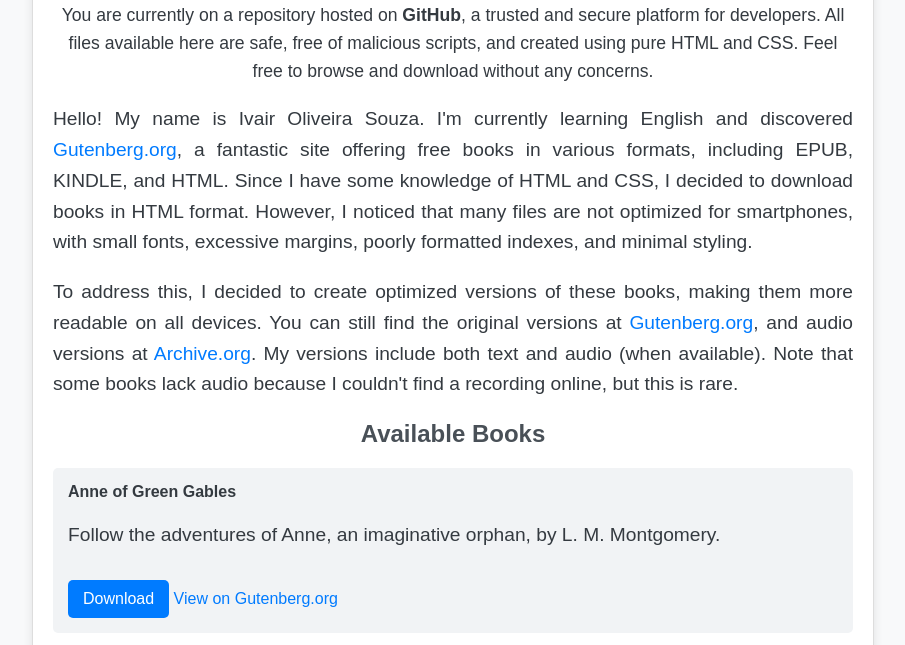
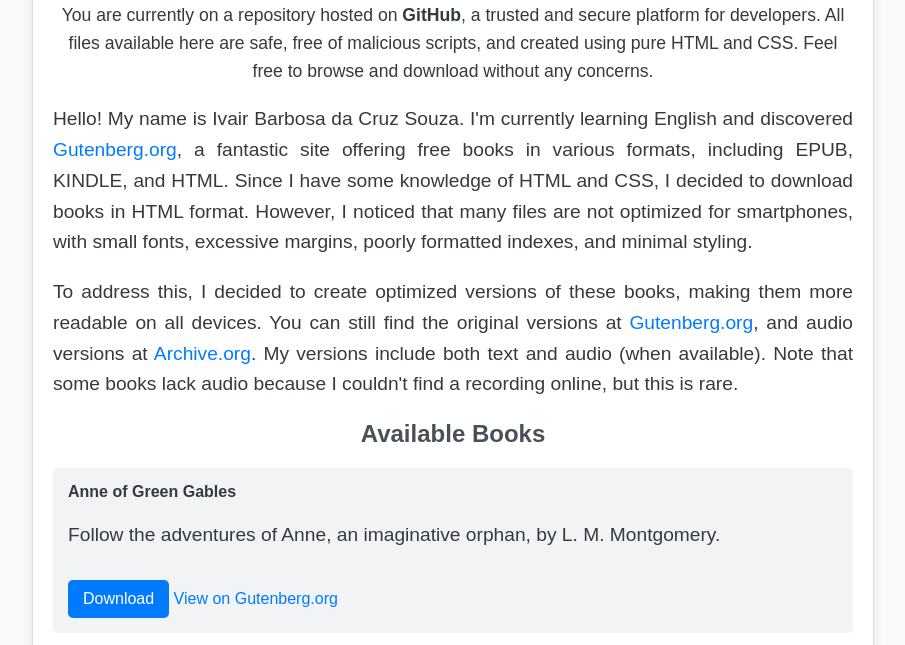
Before and after one commit to ivairosouza/Free-Books-in-HTML, a plain HTML site: page docs/index.html in a window 1280 px wide. Shown: the part 120-765 px from the top of the page, without its empty margins (187-1092 px from the left). Drawn offline with Linux system fonts and the light colour scheme.

Commit message:
Updating index.html

```diff
--- a/docs/index.html
+++ b/docs/index.html
@@ -80,7 +80,7 @@
     <p style="text-align: center; font-size: 1.1em; margin-top: 10px;">
   You are currently on a repository hosted on <strong>GitHub</strong>, a trusted and secure platform for developers. All files available here are safe, free of malicious scripts, and created using pure HTML and CSS. Feel free to browse and download without any concerns.
 </p>
-    <p>Hello! My name is Ivair Oliveira Souza. I'm currently learning English and discovered <a href="https://www.gutenberg.org" target="_blank">Gutenberg.org</a>, a fantastic site offering free books in various formats, including EPUB, KINDLE, and HTML. Since I have some knowledge of HTML and CSS, I decided to download books in HTML format. However, I noticed that many files are not optimized for smartphones, with small fonts, excessive margins, poorly formatted indexes, and minimal styling.</p>
+    <p>Hello! My name is Ivair Barbosa da Cruz Souza. I'm currently learning English and discovered <a href="https://www.gutenberg.org" target="_blank">Gutenberg.org</a>, a fantastic site offering free books in various formats, including EPUB, KINDLE, and HTML. Since I have some knowledge of HTML and CSS, I decided to download books in HTML format. However, I noticed that many files are not optimized for smartphones, with small fonts, excessive margins, poorly formatted indexes, and minimal styling.</p>
     <p>To address this, I decided to create optimized versions of these books, making them more readable on all devices. You can still find the original versions at <a href="https://www.gutenberg.org" target="_blank">Gutenberg.org</a>, and audio versions at <a href="https://archive.org" target="_blank">Archive.org</a>. My versions include both text and audio (when available). Note that some books lack audio because I couldn't find a recording online, but this is rare.</p>
     <h2>Available Books</h2>
     <ul>
```
